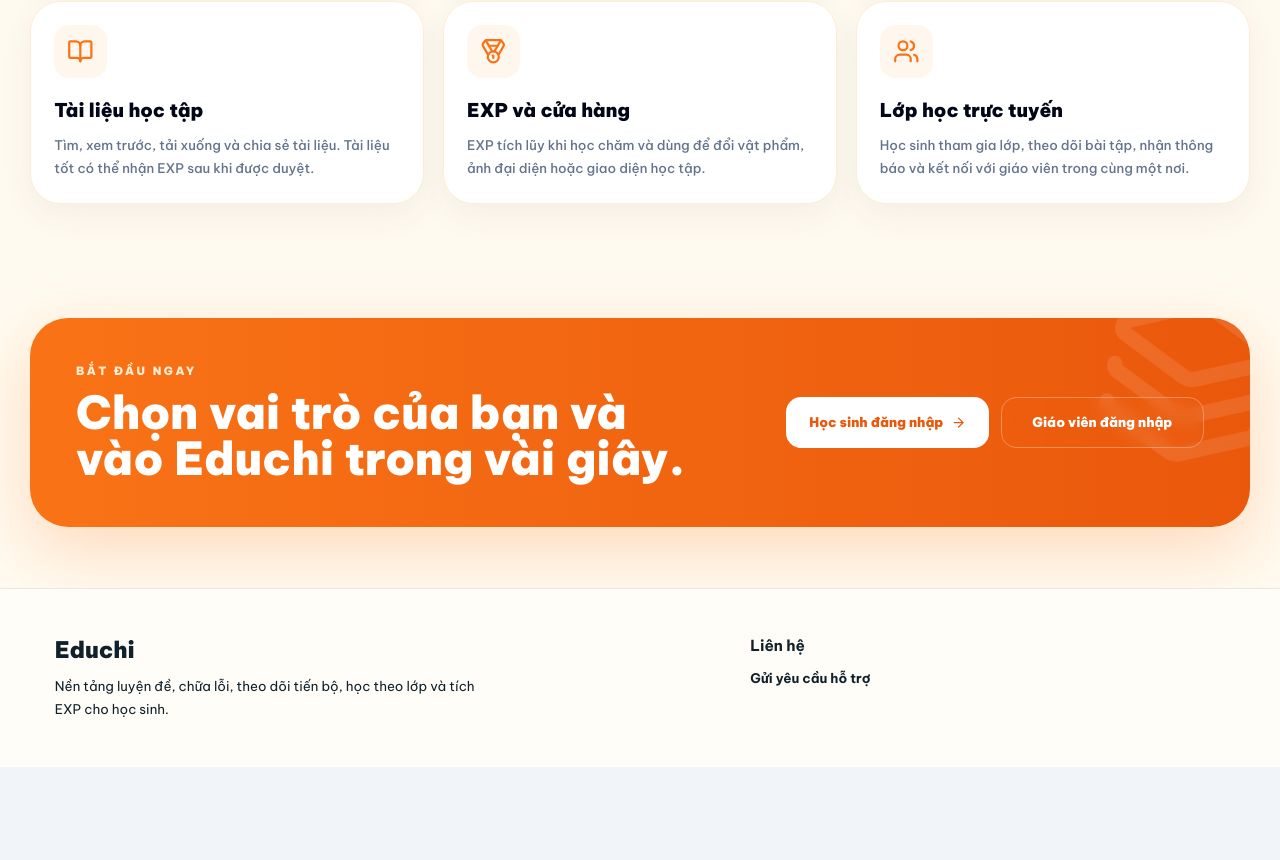
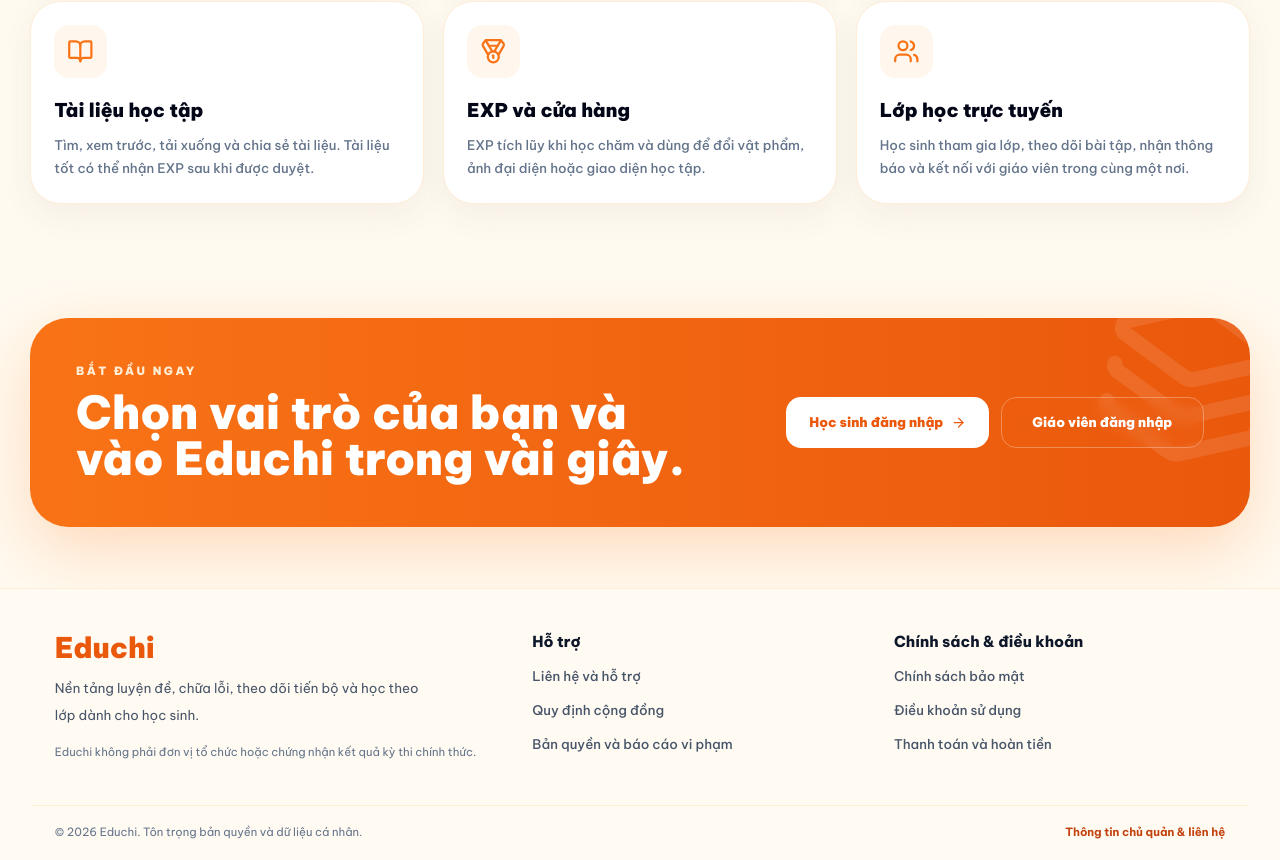
Before and after one commit to aduvava/aduvava, a Next.js app: page / in a window 1280 px wide. Shown: the part 1387-2247 px from the top of the page. Before the commit the page ends 2154 px from the top, so only its background shows below. Built offline with nearby package versions, Linux system fonts and the light colour scheme; no server answers.

Commit message:
feat(legal): add compliant footer navigation and copyright notice

```diff
--- a/src/components/site-footer.tsx
+++ b/src/components/site-footer.tsx
@@ -1,19 +1,41 @@
 import Link from "next/link";
+
+const support = [
+  { href: "/contact", label: "Liên hệ và hỗ trợ" },
+  { href: "/chinh-sach/cong-dong", label: "Quy định cộng đồng" },
+  { href: "/chinh-sach/ban-quyen", label: "Bản quyền và báo cáo vi phạm" },
+];
+const legal = [
+  { href: "/chinh-sach/bao-mat", label: "Chính sách bảo mật" },
+  { href: "/chinh-sach/dieu-khoan", label: "Điều khoản sử dụng" },
+  { href: "/chinh-sach/thanh-toan", label: "Thanh toán và hoàn tiền" },
+];
 
 export function SiteFooter() {
   return (
-    <footer className="border-t border-ink/10 bg-ink text-sand">
-      <div className="mx-auto grid max-w-7xl gap-8 px-4 py-12 md:grid-cols-[1.4fr_1fr] md:px-6">
+    <footer className="border-t border-orange-100 bg-[#fffaf2] text-slate-800">
+      <div className="mx-auto grid max-w-7xl gap-8 px-5 py-11 sm:grid-cols-2 sm:px-6 lg:grid-cols-[1.35fr_1fr_1fr]">
         <div>
-          <div className="font-display text-2xl font-black">Educhi</div>
-          <p className="mt-3 max-w-md text-sm leading-6 text-sand/70">
-            Nền tảng luyện đề, chữa lỗi, theo dõi tiến bộ, học theo lớp và tích EXP cho học sinh.
-          </p>
+          <Link href="/" className="font-display text-3xl font-black text-orange-600">Educhi</Link>
+          <p className="mt-3 max-w-sm text-sm leading-7 text-slate-600">Nền tảng luyện đề, chữa lỗi, theo dõi tiến bộ và học theo lớp dành cho học sinh.</p>
+          <p className="mt-3 text-xs leading-6 text-slate-500">Educhi không phải đơn vị tổ chức hoặc chứng nhận kết quả kỳ thi chính thức.</p>
         </div>
-        <div>
-          <h3 className="font-bold">Liên hệ</h3>
-          <Link href="/contact" className="mt-3 inline-flex text-sm font-bold text-sand/70 hover:text-white">Gửi yêu cầu hỗ trợ</Link>
-        </div>
+        <nav aria-label="Hỗ trợ">
+          <h2 className="font-extrabold text-slate-900">Hỗ trợ</h2>
+          <ul className="mt-3 space-y-3">
+            {support.map((s) => <li key={s.href}><Link href={s.href} className="text-sm font-medium text-slate-600 hover:text-orange-700 hover:underline">{s.label}</Link></li>)}
+          </ul>
+        </nav>
+        <nav aria-label="Chính sách và điều khoản">
+          <h2 className="font-extrabold text-slate-900">Chính sách & điều khoản</h2>
+          <ul className="mt-3 space-y-3">
+            {legal.map((s) => <li key={s.href}><Link href={s.href} className="text-sm font-medium text-slate-600 hover:text-orange-700 hover:underline">{s.label}</Link></li>)}
+          </ul>
+        </nav>
+      </div>
+      <div className="mx-auto flex max-w-7xl flex-wrap items-center justify-between gap-2 border-t border-orange-100 px-5 py-5 text-xs text-slate-500 sm:px-6">
+        <span>© {new Date().getFullYear()} Educhi. Tôn trọng bản quyền và dữ liệu cá nhân.</span>
+        <Link href="/contact" className="font-bold text-orange-700 hover:underline">Thông tin chủ quản & liên hệ</Link>
       </div>
     </footer>
   );
```
